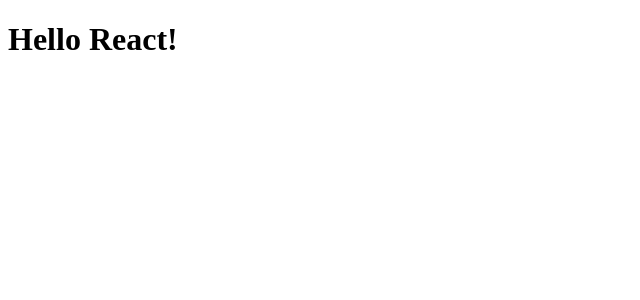
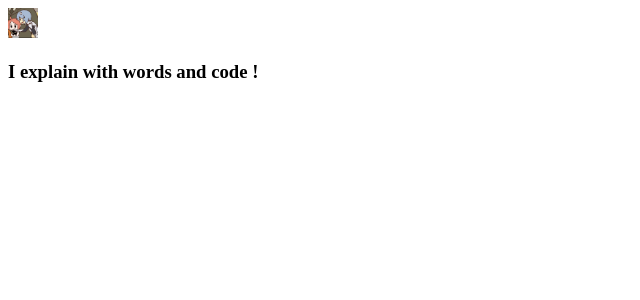
Before and after one commit to HideOnBushTuT/blog, a React app: page / in a window 1280 px wide. Shown: the top 300 px of the page, without its empty margins (0-640 px from the left). Built offline with nearby package versions, Linux system fonts and the light colour scheme.

Commit message:
Add Head

```diff
--- /dev/null
+++ b/src/Views/Home/Head.jsx
@@ -0,0 +1,14 @@
+import React from 'react';
+
+import logo from '../../Asserts/Head/logo.png';
+
+const Head = () => {
+    return (
+        <div>
+            <img src={logo} alt="Logo" width={30} height={30}/>
+            <h3>I explain with words and code !</h3>
+        </div>
+    );
+}
+
+export default Head;
--- /dev/null
+++ b/src/Views/Home/Home.jsx
@@ -0,0 +1,13 @@
+import React from 'react';
+
+import Head from './Head';
+
+const Home = () => {
+    return (
+        <div>
+            <Head/>
+        </div>
+    );
+};
+
+export default Home;
--- a/src/index.jsx
+++ b/src/index.jsx
@@ -1,10 +1,12 @@
 import React from 'react';
 import ReactDOM from 'react-dom';
 
-function App() {
+import Home from './Views/Home/Home';
+
+const App = () => {
     return (
       <div className="container">
-        <h1>Hello React!</h1>
+        <Home/>
       </div>
     );
 }
--- a/webpack.config.js
+++ b/webpack.config.js
@@ -38,6 +38,10 @@ module.exports = {
                 loaders: ['babel-loader'],
                 include: SRC_PATH,
                 exclude: path.resolve(ROOT_PATH, 'node_modules')
+            },
+            {
+                test: /\.(png|jpg)$/,
+                loader: 'url-loader?limit=8192'
             }
         ]
     },
```
Also changed, not shown: src/Asserts/Head/logo.png (added).
